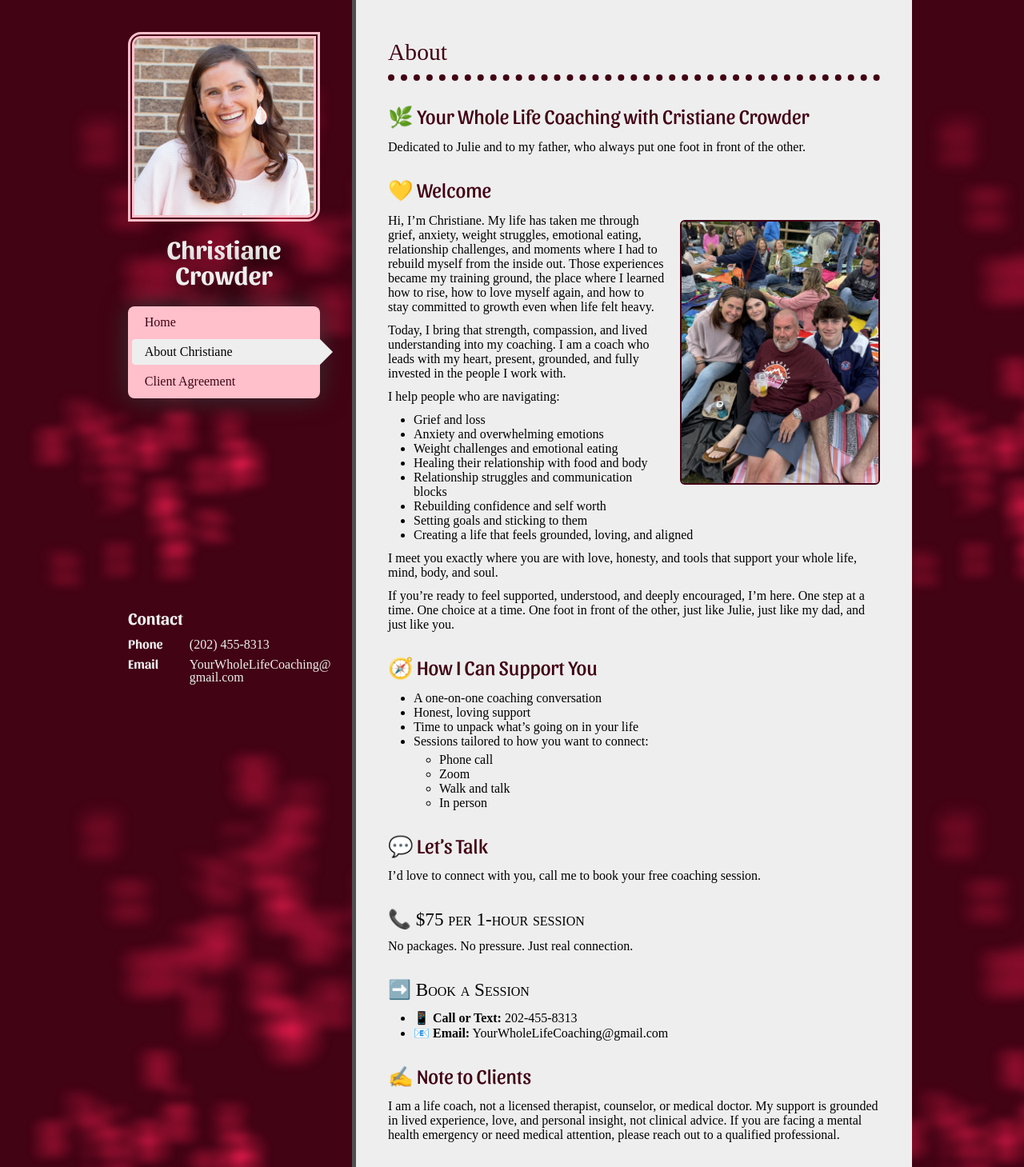
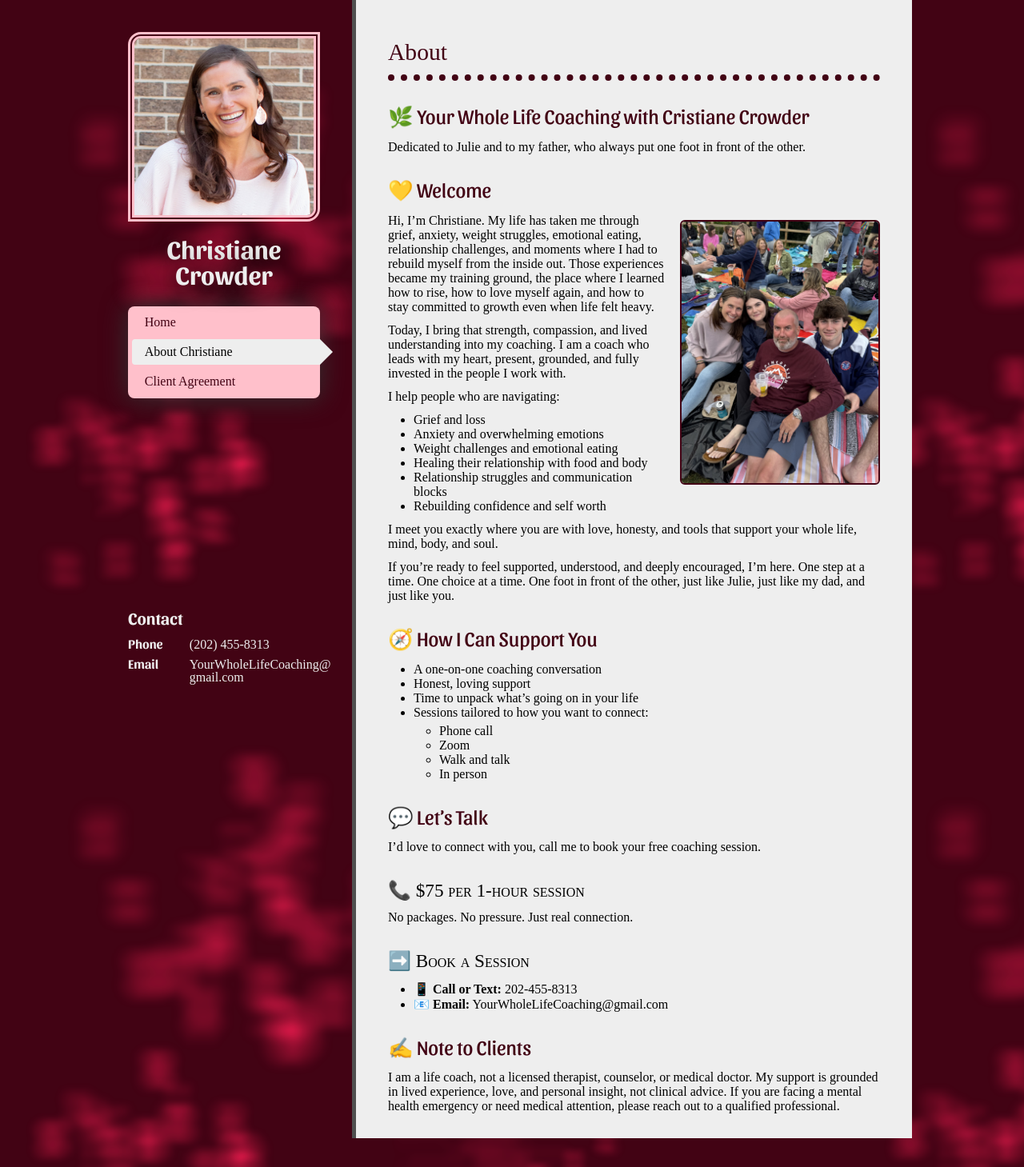
Before and after one commit to bean-crowder/bean-crowder.github.io, a Jekyll site: the page built from about.markdown, in a window 1280 px wide. Shown: the whole page at 80% size. Built offline with Jekyll 4.4.1, drawn with Linux system fonts in a browser that asks for light colours.

Commit message:
Remove two About bullets

```diff
--- a/about.markdown
+++ b/about.markdown
@@ -23,8 +23,6 @@ I help people who are navigating:
 - Healing their relationship with food and body
 - Relationship struggles and communication blocks
 - Rebuilding confidence and self worth
-- Setting goals and sticking to them
-- Creating a life that feels grounded, loving, and aligned
 
 I meet you exactly where you are with love, honesty, and tools that support your whole life, mind, body, and soul.
 
```
